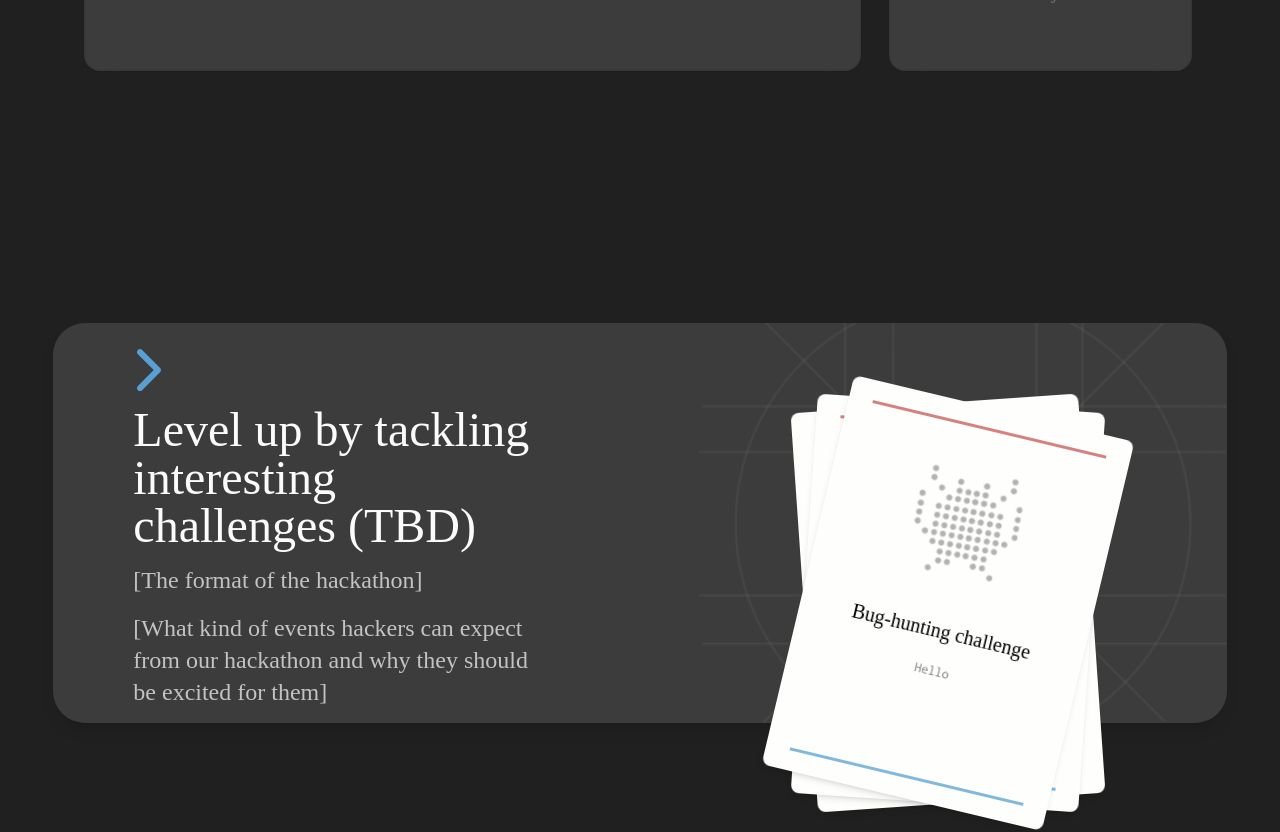
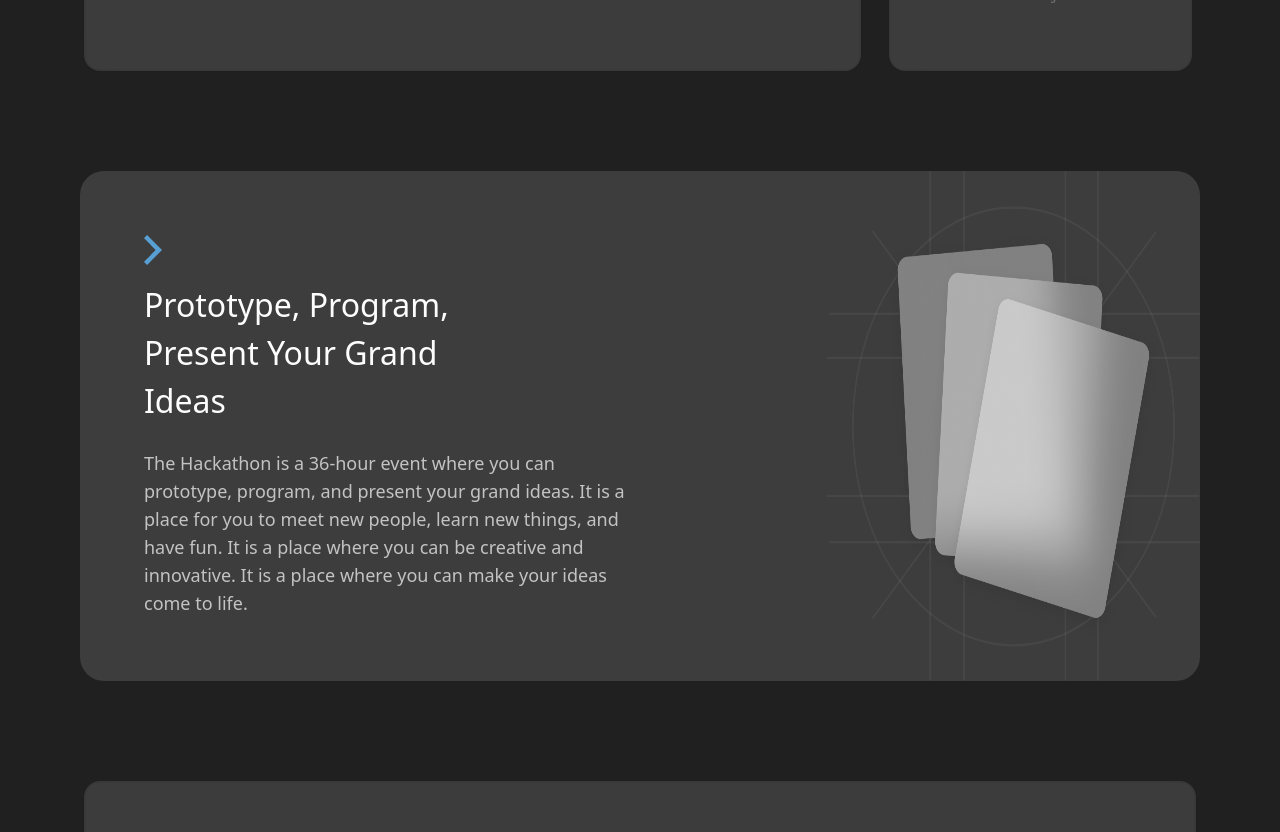
Before and after one commit to yu-hacks/yuHacks_client, a Next.js app: page / in a window 1280 px wide. Shown: the part 1480-2312 px from the top of the page. Built offline with nearby package versions, Linux system fonts and the light colour scheme; a web font is replaced by a local one.

Commit message:
Temp fix for About 2 Section

```diff
--- a/src/app/layout.tsx
+++ b/src/app/layout.tsx
@@ -1,7 +1,7 @@
 // ATTENTION
 // ============
 // DO NOT CHANGE ANYTHING IN THIS FILE, THANK YOU!
-'use client'
+// 'use client'
 import { ApolloProvider } from '@apollo/client'
 import './globals.css'
 import { client } from '@/utils/apolloClient';
@@ -28,9 +28,9 @@ export default function RootLayout({
   return (
     <html lang="en">
       <body className={`bg-[#202020]`}>
-        <ApolloClientProvider children={children} />
+        {/* <ApolloClientProvider children={children} /> */}
         {/* DO NOT DELETE!!! */}
-
+        {children}
       </body>
     </html>
   )
--- a/src/app/page.tsx
+++ b/src/app/page.tsx
@@ -1,9 +1,10 @@
-import { HackerForm } from "@/components/common/HackerForm.component";
+// import { HackerForm } from "@/components/common/HackerForm.component";
 import AboutSection from "@/components/sections/AboutSection";
-import HackerFormSection from "@/components/sections/HackerFormSection";
+// import HackerFormSection from "@/components/sections/HackerFormSection";
 import HeroSection from "@/components/sections/HeroSection";
-import AboutPage2 from "@/pages/AboutPage2";
+// import AboutPage2 from "@/pages/AboutPage2";
 import FaqSection from "@/components/sections/faqSection"
+import About2Section from "@/components/sections/About2Section";
 
 export default function Home() {
 
@@ -12,9 +13,10 @@ export default function Home() {
       {/* <div className="bg-red-500">Hello world</div> */}
       <HeroSection />
       <AboutSection />
-      <AboutPage2/>
+      {/* <AboutPage2/> */}
+      <About2Section/>
       <FaqSection/>
-      <HackerFormSection/>
+      {/* <HackerFormSection/> */}
     </main>
   )
 }
--- a/src/components/common/Card.component.tsx
+++ b/src/components/common/Card.component.tsx
@@ -1,6 +1,5 @@
-"use client"
-import React, { FC, useEffect} from 'react';
-import { PropsWithChildren } from 'react';
+// "use client"
+import React, { FC, PropsWithChildren } from 'react';
 
 type Props = {
   type?: 'opaque' | 'outline';
--- a/src/components/common/ChallengeCard.component.tsx
+++ b/src/components/common/ChallengeCard.component.tsx
@@ -14,9 +14,9 @@ interface CardType {
 }
 
 const cardData: CardType[] = [
-    { id: 1, deg: '13.415deg', bottom: '-16rem', right: '-19rem', text: 'Hello' },
-    { id: 2, deg: '3.915deg', bottom: '13rem', right: '-14rem', text: 'Hi' },
-    { id: 3, deg: '-3.958deg', bottom: '42rem', right: '-8rem', text: 'We are a multi-disciplinary event that aims to bring people of all backgrounds...' },]
+    { id: 1, deg: '13.5deg', bottom: '-16rem', right: '-19rem', text: 'Hello' },
+    { id: 2, deg: '4deg', bottom: '13rem', right: '-14rem', text: 'Hi' },
+    { id: 3, deg: '-4deg', bottom: '42rem', right: '-8rem', text: 'We are a multi-disciplinary event that aims to bring people of all backgrounds...' },]
 
 
 const ChallengeCard: FC = () => {
@@ -42,9 +42,9 @@ const ChallengeCard: FC = () => {
                     secondCard = updatedCards[1];
                     break;
             }
-            updatedCards[0] = { ...cardToMove!, deg: '13.415deg', bottom: '-16rem', right: '-19rem' };
-            updatedCards[1] = { ...firstCard!, deg: '3.915deg', bottom: '13rem', right: '-14rem' };
-            updatedCards[2] = { ...secondCard!, deg: '-3.958deg', bottom: '42rem', right: '-8rem' };
+            updatedCards[0] = { ...cardToMove!, deg: '-4deg', bottom: '-16rem', right: '-19rem' };
+            updatedCards[1] = { ...firstCard!, deg: '4deg', bottom: '13rem', right: '-14rem' };
+            updatedCards[2] = { ...secondCard!, deg: '-13.5deg', bottom: '42rem', right: '-8rem' };
             return updatedCards;
         });
     };
@@ -94,7 +94,7 @@ const Card: FC<Props> = ({ deg, index, text, right, bottom, handleClick }) => {
     return (
         <motion.div
             className={`absolute rounded-lg inset-0
-            shadow-md xl:w-72 xl:h-[400px] md:w-60 md:h-[380px] w-44 h-[250px] bg-[#FEFFFC] flex items-center`}
+            shadow-md xl:w-72 xl:h-[400px] md:w-60 md:h-[380px] w-44 h-[250px] bg-white/[0.55] backdrop-blur-[18px] flex items-center`}
             style={{
                 // right: `${right}`,
                 // bottom: `${bottom}`,
@@ -109,8 +109,9 @@ const Card: FC<Props> = ({ deg, index, text, right, bottom, handleClick }) => {
             dragConstraints={{ left: 0, right: 0 }}
         >
 
-
-            <div className='h-[90%] w-5/6 mx-auto border-t-[3px] border-b-[3px] border-t-[#c95656] border-b-[#58A0D4] border-opacity-75'>
+            <div className='h-[90%] w-5/6 mx-auto'>
+            </div>
+            {/* <div className='h-[90%] w-5/6 mx-auto border-t-[3px] border-b-[3px] border-t-[#c95656] border-b-[#58A0D4] border-opacity-75'>
                 <Image src={bugImg} alt={'bug'} className='xl:w-28 xl:h-28 md:w-16 md:h-16 w-10 h-10 mx-auto md:my-10 my-5' />
                 <div className="flex flex-col w-5/6 mx-auto my-5 font-HindMadurai text-center text-black md:text-xl text-sm">
                     Bug-hunting challenge
@@ -118,7 +119,7 @@ const Card: FC<Props> = ({ deg, index, text, right, bottom, handleClick }) => {
                 <div className="flex flex-col w-[90%] mx-auto font-Inconsolata text-center text-black text-opacity-50 md:text-[14px] text-xs leading-none">
                     {text}
                 </div>
-            </div>
+            </div> */}
         </motion.div>
     );
 };
--- /dev/null
+++ b/src/components/sections/About2Section.tsx
@@ -0,0 +1,38 @@
+import Image from "next/image";
+import Card from "../common/Card.component";
+import ChallengeCard from "../common/ChallengeCard.component";
+
+import wireframe from "@/public/images/about-2-media.png";
+import arrow from "@/public/images/blue-arrow.png";
+
+
+
+const About2Section = () => {
+  return (
+    <div
+      id="section-container"
+      className="flex w-full mx-auto px-3 lg:px-20 py-12"
+    >
+      <div
+        id="section-background"
+        className="flex flex-col md:flex-row w-full mx-auto bg-white/[0.13] rounded-3xl"
+      >
+        <div id="about-2-text" className="px-8 py-12 lg:p-16 md:basis-2/3">
+          <Image src={arrow} alt="" className="mb-4" />
+          {/* <MdChevronRight className='text-[#58A0D4] left-[-50px] sm:w-10 sm:h-10 xl:w-16 xl:h-16 md:w-12 md:h-12 h-9 w-9' /> */}
+          <h3 className="font-medium text-[2rem] text-[#FDFDFD] mb-6 max-w-[360px]">Prototype, Program, Present Your Grand Ideas</h3>
+          <p className="text-lg text-[#C3C3C3] max-w-[500px]">The Hackathon is a 36-hour event where you can prototype, program, and present your grand ideas. It is a place for you to meet new people, learn new things, and have fun. It is a place where you can be creative and innovative. It is a place where you can make your ideas come to life.</p>
+        </div>
+        <div id="block about-2-media" className="flex h-full justify-center align-middle mt-8 md:mt-0 md:basis-1/3">
+          <Image src={wireframe} alt="" width={458} height={458}/>
+          {/* TODO - Fix position of ChallengeCard in a div */}
+          {/* <div className='absolute 2xl:w-[40%] 2xl:h-1/2 xl:h-[60%] lg:w-[60%] md:h-3/4 md:w-[40%] sm:h-1/2 h-2/3 w-[50%] sm:w-[44%]'>
+            <ChallengeCard />
+          </div> */}
+        </div>
+      </div>
+    </div>
+  )
+}
+
+export default About2Section;
```
Also changed, not shown: src/public/images/about-2-media.png (added), src/public/images/blue-arrow.png (added).
